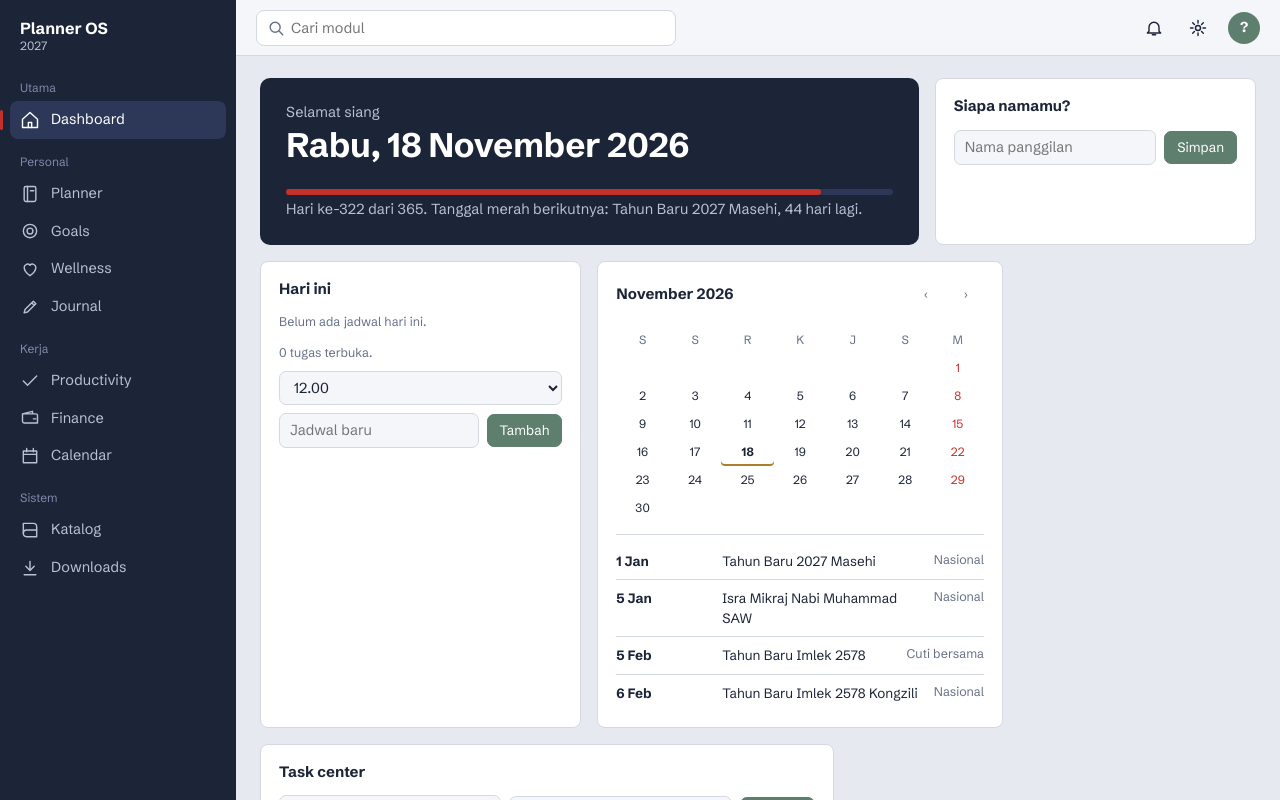
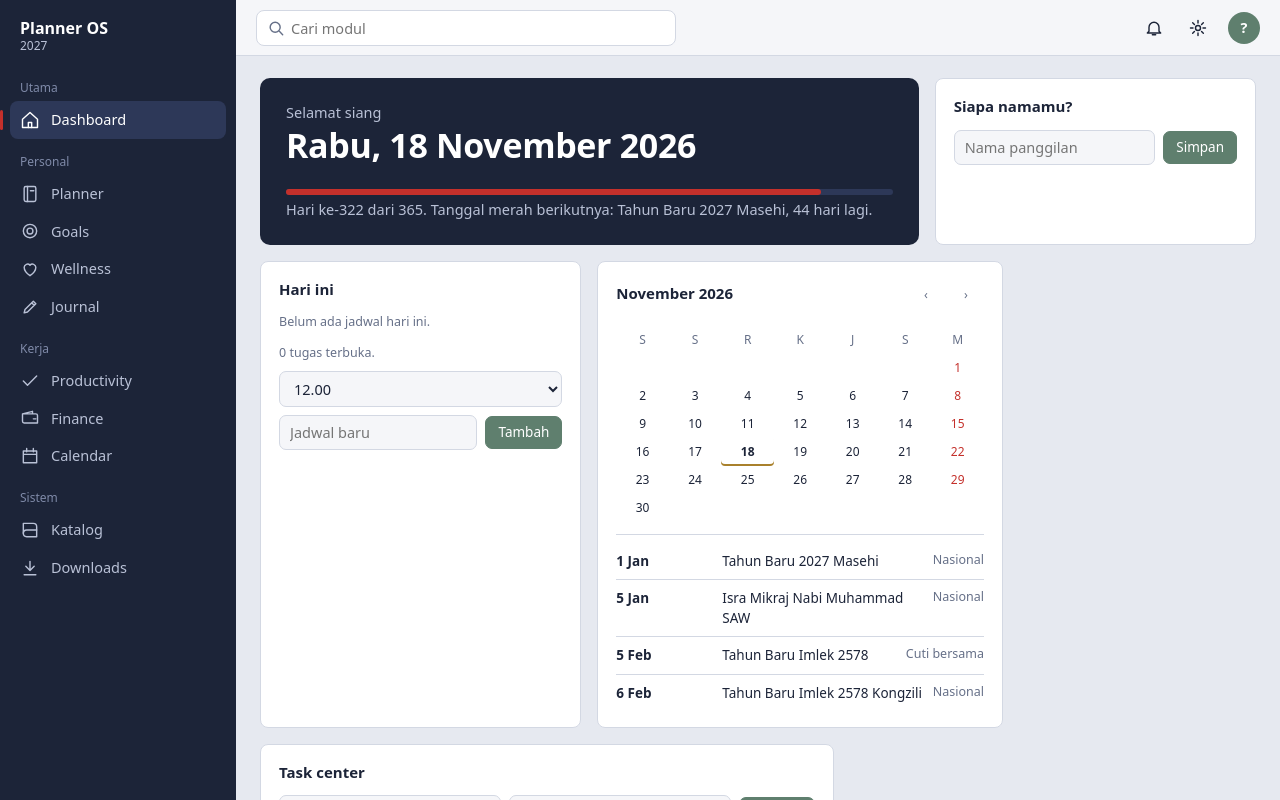
Before and after one commit to isriatulbahroni-hub/Project-2027, a plain HTML site: page public/index.html in a window 1280 px wide. Drawn offline with Linux system fonts and the light colour scheme.

Commit message:
index.html: hapus Google Fonts eksternal

```diff
--- a/public/index.html
+++ b/public/index.html
@@ -7,7 +7,6 @@
 <meta name="theme-color" content="#1c2438">
 <link rel="manifest" href="manifest.webmanifest">
 <link rel="icon" href="icon.svg" type="image/svg+xml">
-<link rel="stylesheet" href="https://fonts.googleapis.com/css2?family=Schibsted+Grotesk:wght@400;500;700&display=swap">
 <link rel="stylesheet" href="style.css">
 </head>
 <body>
```
